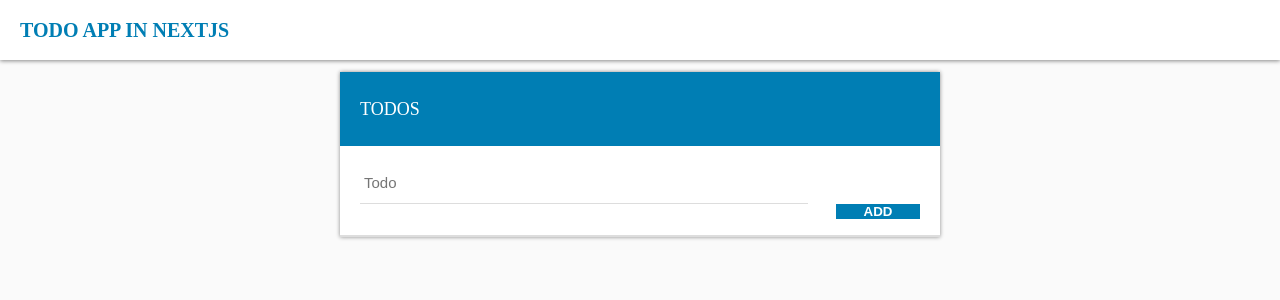
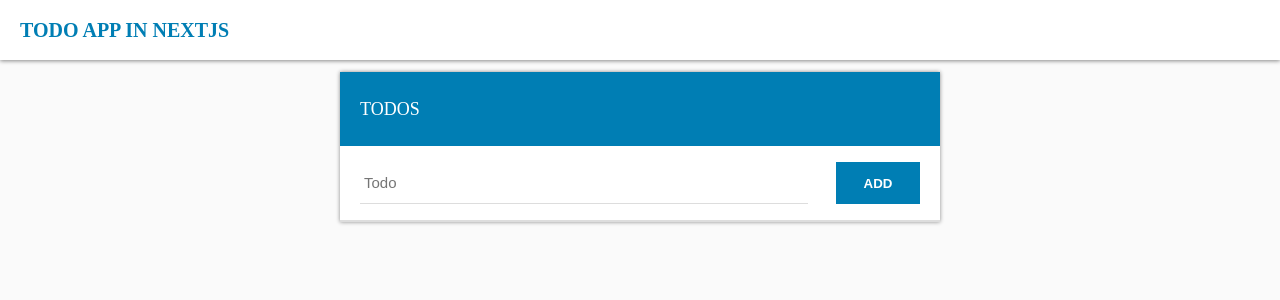
Before and after one commit to ivan3101/todos-nextjs, a Next.js app: page / in a window 1280 px wide. Shown: the top 300 px of the page. Built offline with nearby package versions, Linux system fonts and the light colour scheme.

Commit message:
Fix style on desktop.

```diff
--- a/components/add-todo/add-todo-styles.ts
+++ b/components/add-todo/add-todo-styles.ts
@@ -39,7 +39,10 @@ const AddTodoStyles = styled.div`
   }
 
   @media (min-width: 768px) {
-    flex-direction: row;
+
+    form {
+      flex-direction: row;
+    }
 
     input {
       width: 80%;
```
